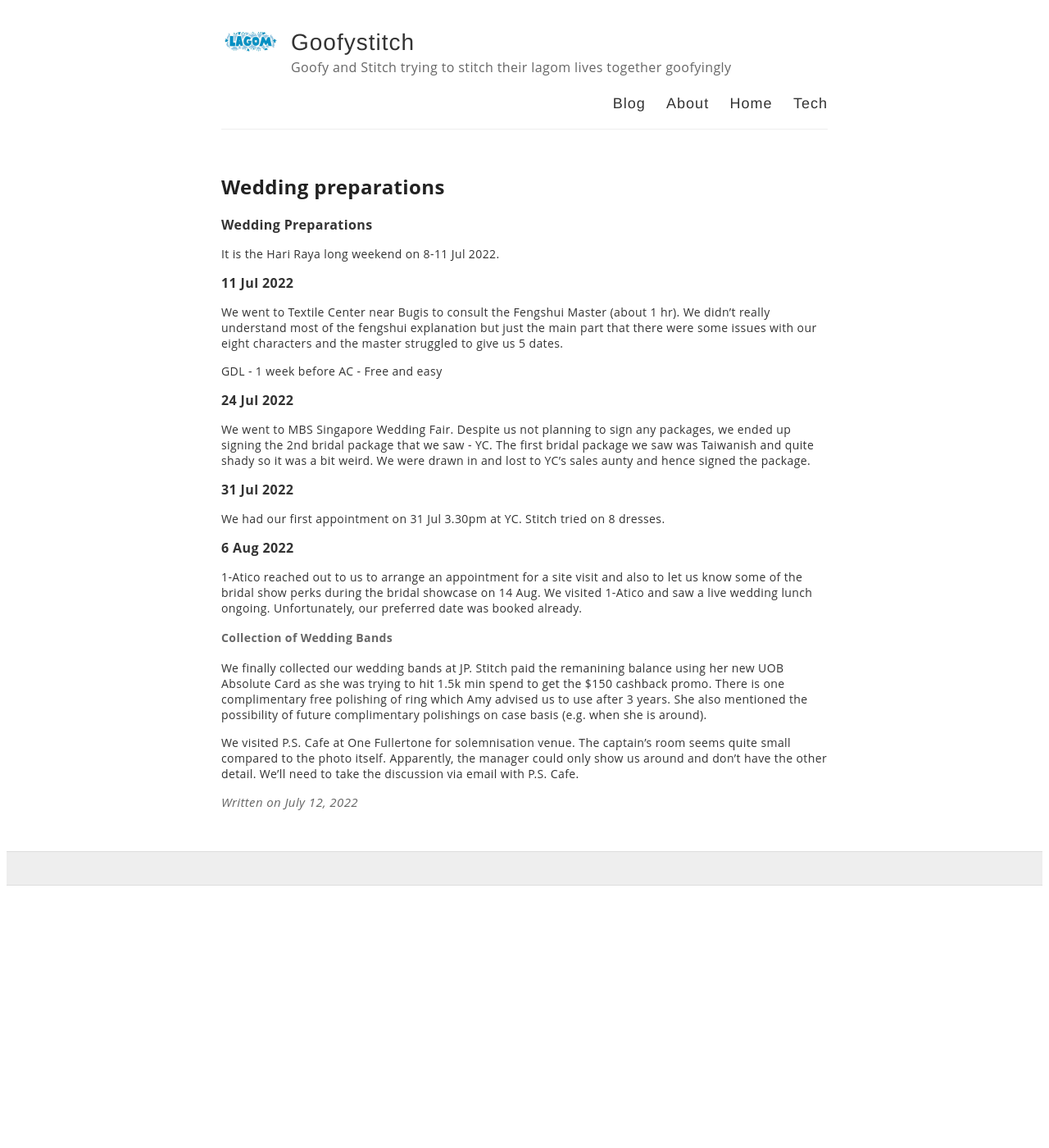
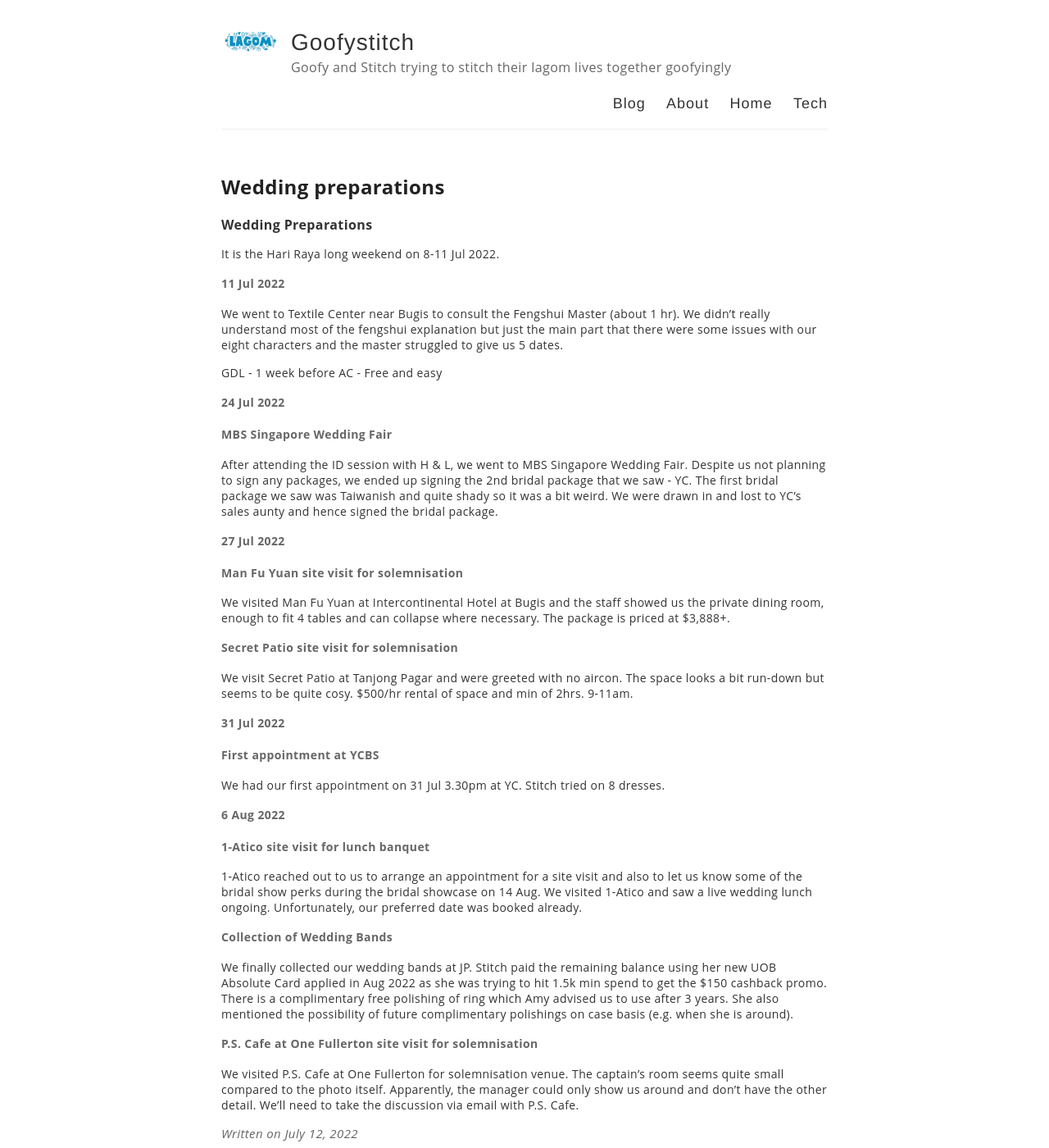
Before and after one commit to ourcarus/casadelagom, a Jekyll site: the page built from _posts/2022-07-12-Wedding Preparations.md, in a window 1280 px wide and 1400 px high. Shown: the whole window at 82% size. Built offline with Jekyll 4.4.1, drawn with Linux system fonts in a browser that asks for light colours; our own code applies the rules of GitHub Pages for plain Markdown files.

Commit message:
Update 2022-07-12-Wedding Preparations.md

```diff
--- a/_posts/2022-07-12-Wedding Preparations.md
+++ b/_posts/2022-07-12-Wedding Preparations.md
@@ -5,22 +5,33 @@ published: true
 
 It is the Hari Raya long weekend on 8-11 Jul 2022.
 
-### 11 Jul 2022
+#### 11 Jul 2022
 We went to Textile Center near Bugis to consult the Fengshui Master (about 1 hr). We didn't really understand most of the fengshui explanation but just the main part that there were some issues with our eight characters and the master struggled to give us 5 dates.
 
 GDL - 1 week before
 AC - Free and easy
 
-### 24 Jul 2022
-We went to MBS Singapore Wedding Fair. Despite us not planning to sign any packages, we ended up signing the 2nd bridal package that we saw - YC. The first bridal package we saw was Taiwanish and quite shady so it was a bit weird. We were drawn in and lost to YC's sales aunty and hence signed the package.
+#### 24 Jul 2022
+#### MBS Singapore Wedding Fair
+After attending the ID session with H & L, we went to MBS Singapore Wedding Fair. Despite us not planning to sign any packages, we ended up signing the 2nd bridal package that we saw - YC. The first bridal package we saw was Taiwanish and quite shady so it was a bit weird. We were drawn in and lost to YC's sales aunty and hence signed the bridal package.
 
-### 31 Jul 2022
+#### 27 Jul 2022
+#### Man Fu Yuan site visit for solemnisation
+We visited Man Fu Yuan at Intercontinental Hotel at Bugis and the staff showed us the private dining room, enough to fit 4 tables and can collapse where necessary. The package is priced at $3,888+.
+
+#### Secret Patio site visit for solemnisation
+We visit Secret Patio at Tanjong Pagar and were greeted with no aircon. The space looks a bit run-down but seems to be quite cosy. $500/hr rental of space and min of 2hrs. 9-11am.
+
+#### 31 Jul 2022
+#### First appointment at YCBS
 We had our first appointment on 31 Jul 3.30pm at YC. Stitch tried on 8 dresses.
 
-### 6 Aug 2022
+#### 6 Aug 2022
+#### 1-Atico site visit for lunch banquet
 1-Atico reached out to us to arrange an appointment for a site visit and also to let us know some of the bridal show perks during the bridal showcase on 14 Aug. We visited 1-Atico and saw a live wedding lunch ongoing. Unfortunately, our preferred date was booked already.
 
 #### Collection of Wedding Bands
-We finally collected our wedding bands at JP. Stitch paid the remanining balance using her new UOB Absolute Card as she was trying to hit 1.5k min spend to get the $150 cashback promo. There is one complimentary free polishing of ring which Amy advised us to use after 3 years. She also mentioned the possibility of future complimentary polishings on case basis (e.g. when she is around).
+We finally collected our wedding bands at JP. Stitch paid the remaining balance using her new UOB Absolute Card applied in Aug 2022 as she was trying to hit 1.5k min spend to get the $150 cashback promo. There is a complimentary free polishing of ring which Amy advised us to use after 3 years. She also mentioned the possibility of future complimentary polishings on case basis (e.g. when she is around).
 
-We visited P.S. Cafe at One Fullertone for solemnisation venue. The captain's room seems quite small compared to the photo itself. Apparently, the manager could only show us around and don't have the other detail. We'll need to take the discussion via email with P.S. Cafe.
+#### P.S. Cafe at One Fullerton site visit for solemnisation
+We visited P.S. Cafe at One Fullerton for solemnisation venue. The captain's room seems quite small compared to the photo itself. Apparently, the manager could only show us around and don't have the other detail. We'll need to take the discussion via email with P.S. Cafe.
```
